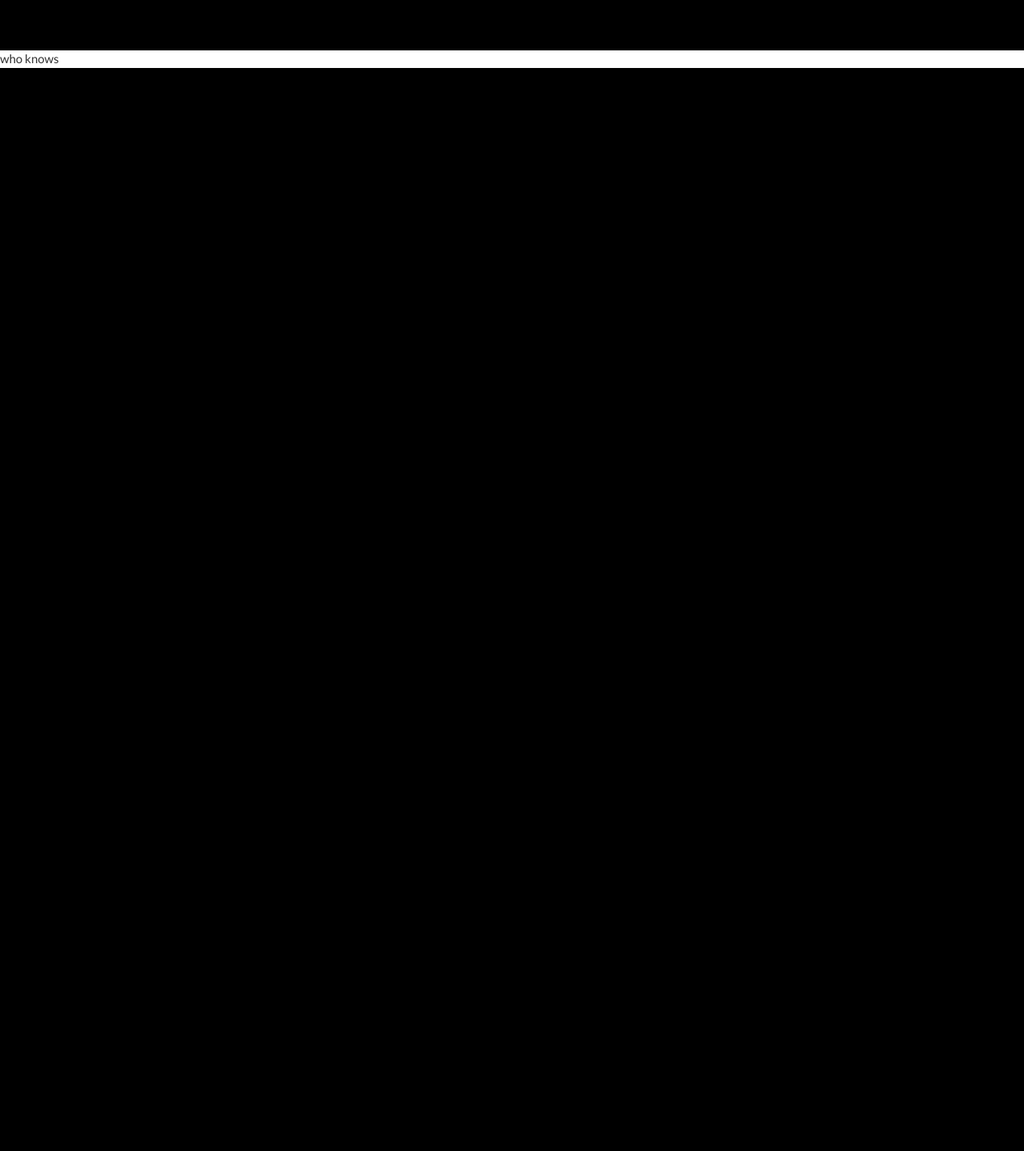
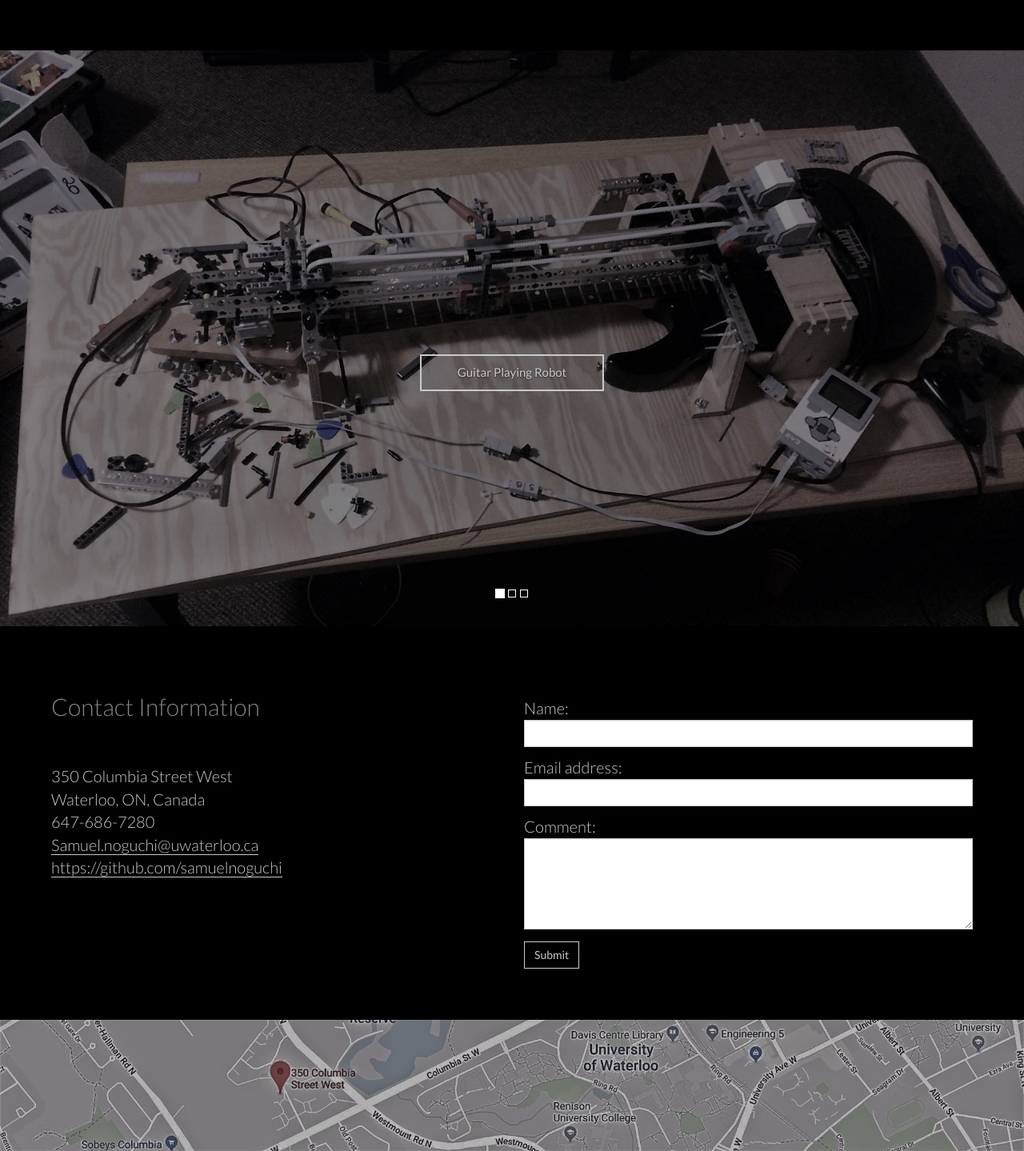
Before and after one commit to samuelnoguchi/PersonalWebsite, a PHP site: page / in a window 1280 px wide. Shown: the part 1261-2700 px from the top of the page at 80% size. Before the commit the page ends 1346 px from the top, so only its background shows below. Run offline with PHP 8.4, Linux system fonts and the light colour scheme.

Commit message:
Add contact:

```diff
--- a/index.html
+++ b/index.html
@@ -63,7 +63,7 @@
                 <div class = "container-fluid about-section">
                     <div class = "row">
                         <div class = "col-md-6">
-                            <h2>ABOUT </h2>
+
                             <div class = "about-text">
                                 <div class = "about-def">
                                     <h1>Mech &middot; a &middot; tron &middot; ics &nbsp;&nbsp;&nbsp;&nbsp;&nbsp;&nbsp; </h1>
@@ -75,7 +75,8 @@
                                 <div class ="about-me">
                                     Hi, my name is Samuel Noguchi, and I'm a mechatronics engineering student at the University of Waterloo.<br>
                                     I'm from Toronto, Canada.<br>
-                                    I love coding and building things.
+                                    I love coding and building things.<br><br>
+                                    Welcome to my website.
 
                                 </div>
 
@@ -84,7 +85,7 @@
 
                         </div>
                         <div class = "col-md-6">
-                            <img class="img-responsive" src="resources/images/biopic.png" alt="My picture">
+                            <img class="img-responsive img-me" src="resources/images/biopic.png" alt="My picture">
 
                         </div>
                    </div>
@@ -93,10 +94,95 @@
         </div>
         <div class= "projects">
 
-        who knows
+            <div class = "slideshow">
+                 <div class="top-left">
+
+                 </div>
+                 <div id="myCarousel" class="carousel slide" data-ride="carousel">
+              <!-- Indicators -->
+                    <ol class="carousel-indicators">
+                        <li data-target="#myCarousel" data-slide-to="0" class="active"></li>
+                        <li data-target="#myCarousel" data-slide-to="1"></li>
+                        <li data-target="#myCarousel" data-slide-to="2"></li>
+                    </ol>
+
+              <!-- Wrapper for slides -->
+                    <div class="carousel-inner">
+                        <div class="item active">
+                            <img src="resources/images/MFR_progress_bw.jpeg" alt="">
+                            <div class="carousel-caption">
+                                <a class = "btn-proj" href ="#">Guitar Playing Robot</a>
+
+                            </div>
+                        </div>
+
+                        <div class="item">
+                            <img src="resources/images/Tron_days_proto.jpeg" alt="">
+                            <div class="carousel-caption">
+                                <a class = "btn-proj" href ="#">Tele-operated Arm</a>
+                            </div>
+                        </div>
+
+                        <div class="item">
+                            <img src="resources/images/Tron_days_proto.jpeg" alt="">
+                            <div class="carousel-caption">
+                                <a class = "btn-proj" href ="#">Line Following Robot</a>
+                            </div>
+                        </div>
+                    </div>
+
+                </div>
+            </div>
 
         </div>
+        <div class= "contact">
+            <div class ="container-fluid contact-section">
+                <div class ="row">
+                    <div class="col-md-6 contact-info" >
+                        <h2>Contact Information</h2>
 
+
+                        <p>
+                        350 Columbia Street West<br>
+                        Waterloo, ON, Canada <br>
+                        647-686-7280 <br>
+                        <a href="mailto:Samuel.noguchi@uwaterloo.ca" class ="email">
+                        Samuel.noguchi@uwaterloo.ca</a> <br>
+                        <a href = "https://github.com/samuelnoguchi" class="email">https://github.com/samuelnoguchi</a>
+
+
+                        </p>
+
+                    </div>
+
+
+                    <div class="col-md-6 contact-info">
+                        <div class ="box-container">
+                            <form action="/action_page.php">
+                                <div class="form-group">
+                                    <label for="name" class ="label">Name:</label>
+                                    <input type="name" class="form-control" id="name">
+                                </div>
+                                <div class="form-group">
+                                    <label for="email" class ="label">Email address:</label>
+                                    <input type="email" class="form-control" id="email">
+                                </div>
+                               <div class="form-group">
+                                  <label for="comment" class ="label">Comment:</label>
+                                  <textarea class="form-control" rows="5" id="comment"></textarea>
+                                </div>
+
+                                <button type="submit" class="btn btn-default">Submit</button>
+                            </form>
+                        </div>
+                    </div>
+                </div>
+            </div>
+        </div>
+        <div class="map">
+            <img class ="bg" src ="resources/css/img/map.jpg">
+
+        </div>
 
 
 
--- a/resources/css/style.css
+++ b/resources/css/style.css
@@ -13,6 +13,13 @@ h2{
     font-weight: 300;
     color:#838383;
 }
+
+p{
+    font-size: 20px;
+    margin-top: 10%;
+    font-weight: 300;
+}
+
 
 .navbar{
     margin-bottom: 0;
@@ -70,8 +77,7 @@ h2{
 
 .about{
     background-color: black;
-    background-size: cover;
-    height: 100;
+
 }
 
 .about-info{
@@ -79,11 +85,12 @@ h2{
 
 }
 .about-section{
-    background-image: url(img/Black_background_crop.jpg);
+    background-image: url(img/Black_background.jpg);
+    background-attachment: fixed;
     background-size:cover;
 }
 
-.img-responsive{
+.img-me{
     margin-top: 10%;
     width: 100%;
     float:right;
@@ -114,6 +121,109 @@ h2{
 
 }
 
+/*------------Projects---*/
+
+.carousel-caption{
+    top: 50%;
+
+}
+
+.btn-proj:link,
+.btn-proj:visited{
+    width:30%;
+    font-size: 15px;
+    margin-left: 5px;
+    margin-right: 5px;
+    display: inline-block;
+    padding: 10px 30px;
+    font-weight: 400;
+    color:#c9c9c9 ;
+    border: 2px solid;
+}
+
+.btn-proj:hover,
+.btn-proj:active{
+     width:30%;
+    font-size: 15px;
+    margin-left: 5px;
+    margin-right: 5px;
+    display: inline-block;
+    padding: 10px 30px;
+    font-weight: 400;
+    color:#c9c9c9 ;
+    border: 2px solid;
+    text-decoration: none;
+}
+
+/*-------Contact-------*/
+
+.contact-section{
+    padding: 5%;
+    background-color: black;
+}
+
+.contact-info{
+    color:#c9c9c9;
+    font-weight: 300;
+
+}
+
+.email:link,
+.email:visited{
+     color:#c9c9c9;
+    font-size:20px;
+    border-bottom: 1px solid;
+
+
+}
+.email:hover,
+.email:active {
+    color:#898989;
+    font-size:20px;
+    text-decoration: none;
+
+}
+
+.box-container{
+    margin-top: 5%;
+
+
+}
+
+.form-group{
+    font-family: 'Lato';
+    font-weight: 400;
+}
+
+.btn-default:link,
+.btn{
+    background-color: black;
+    color:#c9c9c9;
+    font-family: 'Lato';
+}
+.btn-default:hover{
+    background-color: black;
+}
+
+.label{
+    font-family: 'Lato';
+    font-weight: 300;
+    float:left;
+    padding: 0;
+    font-size: 20px;
+    color:#c9c9c9;
+}
+
+/*-------Map-----------*/
+
+.map{
+}
+.bg{
+    width:100%;
+
+}
+
+
 /* DEMO-SPECIFIC STYLES */
 .typewriter h1 {
   color: #fff;
```
Also changed, not shown: resources/css/img/map.jpg (added), resources/images/Headstock_drilling.jpg, resources/images/MFR_progress.jpeg, resources/images/MFR_progress_bw.jpeg (added), resources/images/Tron_days_proto.jpeg.
